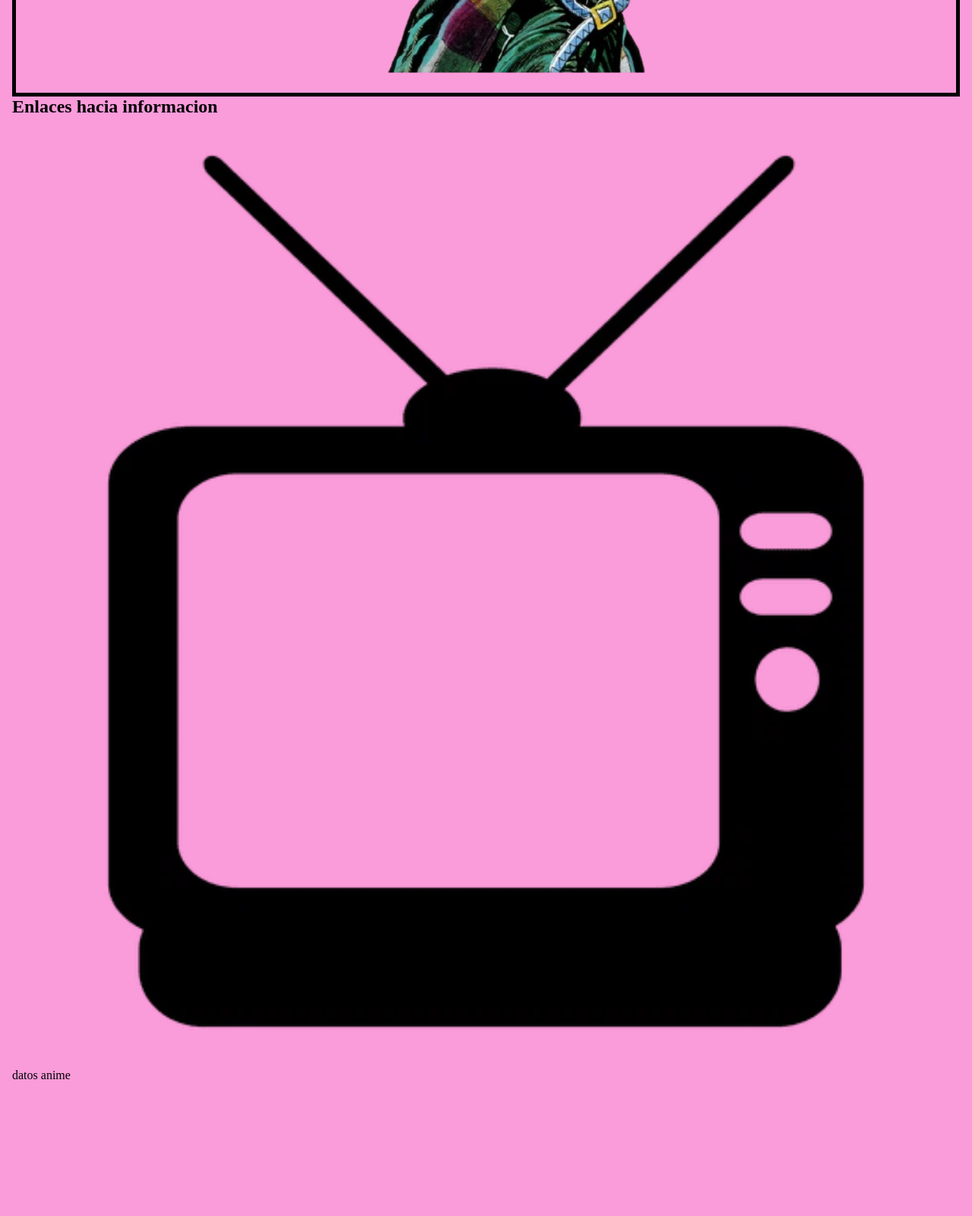
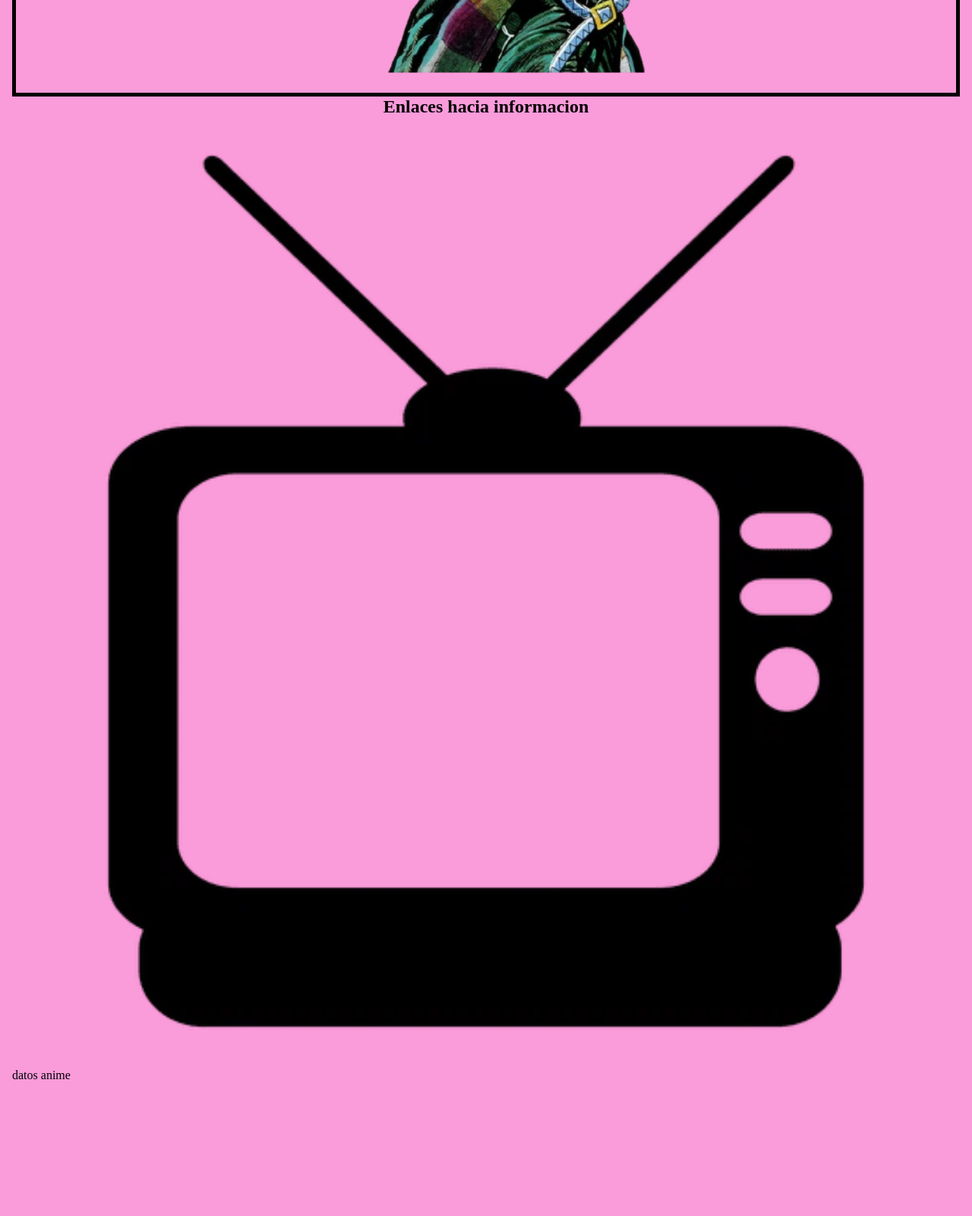
Before and after one commit to Marcosprogramacion/lenguaje-de-marcas-, a plain HTML site: page index.html in a window 1280 px wide. Shown: the part 740-2340 px from the top of the page at 76% size. Drawn offline with Linux system fonts and the light colour scheme.

Commit message:
hecho el subtitulo del segundo articulo

```diff
--- a/css/estilos.css
+++ b/css/estilos.css
@@ -135,3 +135,17 @@ img{
     font-size: 50px;
 
 }
+
+.cuerpo_segundo-articulo{
+
+    display: flex;
+    flex-direction: column;
+
+}
+
+.segundo-articulo__titulo{
+
+    display: flex;
+    justify-content: center;
+
+}
--- a/index.html
+++ b/index.html
@@ -39,11 +39,9 @@
             </section>
         </article>
         <article cuerpo__segundo-articulo>
-            <section segundo-articulo__seccion>
-                <h2 class="seccion__titulo">Enlaces hacia informacion</h2>
-                <img class="seccion__primera-imagen" src="assets/imagenes/imagen_tele.webp" alt="imagen tele"><a href="fichas/datos_anime.html"></a><span>datos anime</span></img>
-                <img class="seccion__segunda-imagen" src="assets/imagenes/manga.webp" alt="imagen manga"><a href="fichas/datos_manga.html"></a><span>datos manga</span></img>
-            </section>
+            <h2 class="segundo-articulo__titulo">Enlaces hacia informacion</h2>
+            <img class="segundo-articulo__primera-imagen" src="assets/imagenes/imagen_tele.webp" alt="imagen tele"><a href="fichas/datos_anime.html"></a><span>datos anime</span></img>
+            <img class="segundo-articulo__segunda-imagen" src="assets/imagenes/manga.webp" alt="imagen manga"><a href="fichas/datos_manga.html"></a><span>datos manga</span></img>
         </article>
     </main>
     <footer>
```
